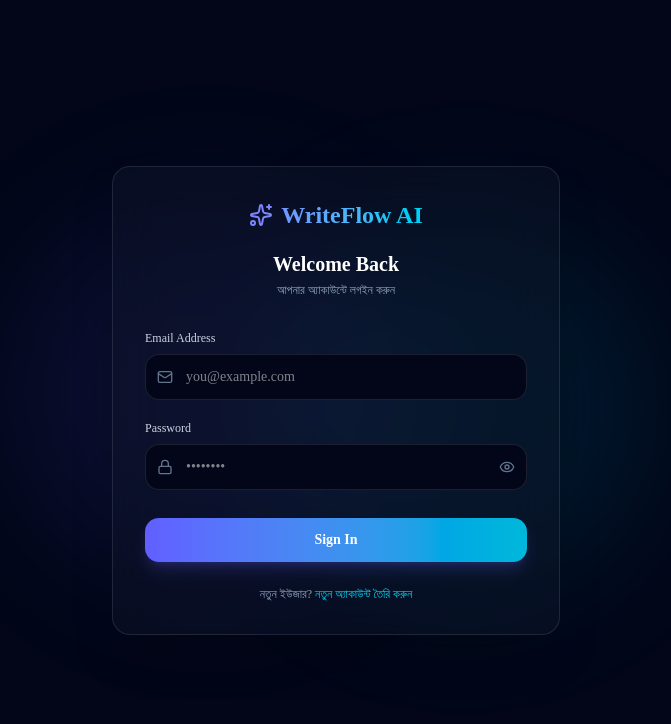
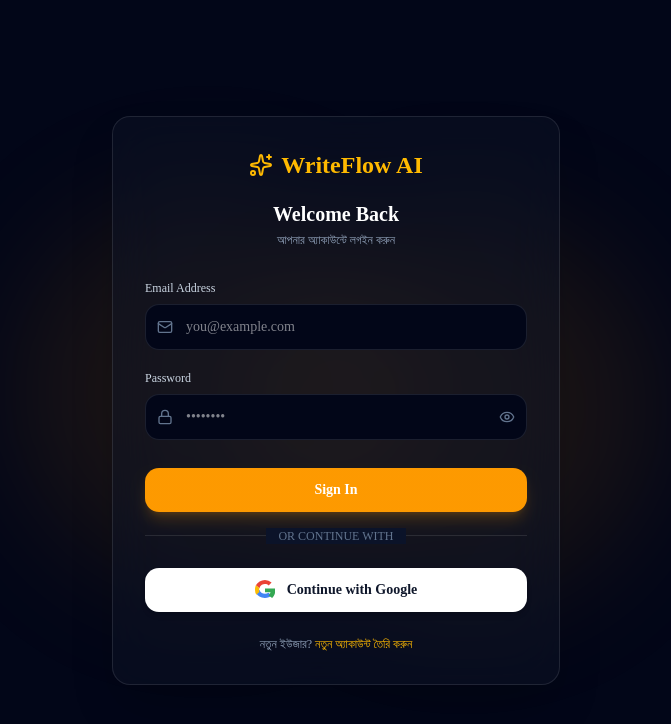
Before and after one commit to shiuly-28/writeflow-ai, a Next.js app: page /login in a window 1280 px wide. Shown: the top 724 px of the page, without its empty margins (304-975 px from the left). Built offline with nearby package versions, Linux system fonts and the light colour scheme.

Commit message:
google OAuth login button and integration to login pageZ

```diff
--- a/app/login/page.tsx
+++ b/app/login/page.tsx
@@ -2,7 +2,7 @@
 
 import { useState, useEffect } from "react";
 import Link from "next/link";
-import { useRouter } from "next/navigation"; // 💡 useSearchParams ফেলে দেওয়া হয়েছে
+import { useRouter } from "next/navigation";
 import { signIn } from "next-auth/react";
 import { Sparkles, Mail, Lock, Eye, EyeOff } from "lucide-react";
 
@@ -12,15 +12,17 @@
   const [error, setError] = useState("");
   const [success, setSuccess] = useState("");
   const [loading, setLoading] = useState(false);
+  const [googleLoading, setGoogleLoading] = useState(false); // 🎯 গুগল লোডিংয়ের জন্য আলাদা স্টেট
   const [showPassword, setShowPassword] = useState(false);
   const router = useRouter();
 
-  // 💡 ব্রাউজারে পেজ লোড হওয়ার পর পিওর জাভাস্ক্রিপ্ট দিয়ে success মেসেজ রিড করা
   useEffect(() => {
     if (typeof window !== "undefined") {
       const params = new URLSearchParams(window.location.search);
       const msg = params.get("success");
+      const authError = params.get("error"); // যদি গুগল লগইনে কোনো এরর আসে
       if (msg) setSuccess(msg);
+      if (authError) setError("গুগল লগইন ব্যর্থ হয়েছে। আবার চেষ্টা করুন।");
     }
   }, []);
 
@@ -40,7 +42,6 @@
       if (res?.error) {
         setError("ভুল ইমেইল অথবা পাসওয়ার্ড! আবার চেষ্টা করুন।");
       } else {
-        // role অনুযায়ী redirect
         const session = await fetch("/api/auth/session").then((r) => r.json());
         const role = session?.user?.role;
         router.push(role === "admin" ? "/admin" : "/dashboard");
@@ -53,16 +54,30 @@
     }
   };
 
+  // 🎯 গুগল লগইন হ্যান্ডেল করার ফাংশন
+  const handleGoogleSignIn = async () => {
+    setGoogleLoading(true);
+    setError("");
+    try {
+      // এটি সরাসরি ইউজারকে গুগলের অফিশিয়াল লগইন স্ক্রিনে নিয়ে যাবে
+      // লগইন সফল হলে NextAuth অটোমেটিক সেশন তৈরি করে ড্যাশবোর্ডে রিডাইরেক্ট করবে
+      await signIn("google", { callbackUrl: "/dashboard" });
+    } catch (err) {
+      setError("গুগল সার্ভারে কানেক্ট করতে সমস্যা হচ্ছে।");
+      setGoogleLoading(false);
+    }
+  };
+
   return (
     <div className="min-h-screen bg-slate-950 flex items-center justify-center p-4 relative overflow-hidden">
       {/* Background Glows */}
-      <div className="absolute top-1/4 left-1/4 w-96 h-96 bg-indigo-500/10 rounded-full blur-3xl" />
-      <div className="absolute bottom-1/4 right-1/4 w-96 h-96 bg-cyan-500/10 rounded-full blur-3xl" />
+      <div className="absolute top-1/4 left-1/4 w-96 h-96 bg-amber-500/10 rounded-full blur-3xl" />
+      <div className="absolute bottom-1/4 right-1/4 w-96 h-96 bg-amber-500/10 rounded-full blur-3xl" />
 
       <div className="w-full max-w-md backdrop-blur-xl bg-slate-900/40 border border-white/10 p-8 rounded-2xl shadow-2xl relative z-10">
         <div className="text-center mb-8">
-          <Link href="/" className="inline-flex items-center gap-2 text-2xl font-bold bg-gradient-to-r from-indigo-400 to-cyan-400 bg-clip-text text-transparent">
-            <Sparkles className="h-6 w-6 text-indigo-400" />
+          <Link href="/" className="inline-flex items-center gap-2 text-2xl font-bold bg-gradient-to-r from-amber-400 to-amber-400 bg-clip-text text-transparent">
+            <Sparkles className="h-6 w-6 text-amber-400" />
             WriteFlow AI
           </Link>
           <h2 className="text-xl font-semibold mt-4 text-white">Welcome Back</h2>
@@ -81,6 +96,8 @@
           </div>
         )}
 
+
+
         <form onSubmit={handleSubmit} className="space-y-5">
           {/* Email Field */}
           <div>
@@ -93,7 +110,7 @@
                 value={email}
                 onChange={(e) => setEmail(e.target.value)}
                 placeholder="you@example.com"
-                className="w-full rounded-xl bg-slate-950 border border-white/10 pl-10 pr-4 py-3 text-sm text-white focus:outline-none focus:border-indigo-500 transition-colors"
+                className="w-full rounded-xl bg-slate-950 border border-white/10 pl-10 pr-4 py-3 text-sm text-white focus:outline-none focus:border-amber-500 transition-colors"
               />
             </div>
           </div>
@@ -109,7 +126,7 @@
                 value={password}
                 onChange={(e) => setPassword(e.target.value)}
                 placeholder="••••••••"
-                className="w-full rounded-xl bg-slate-950 border border-white/10 pl-10 pr-12 py-3 text-sm text-white focus:outline-none focus:border-indigo-500 transition-colors"
+                className="w-full rounded-xl bg-slate-950 border border-white/10 pl-10 pr-12 py-3 text-sm text-white focus:outline-none focus:border-amber-500 transition-colors"
               />
 
               <button
@@ -128,16 +145,55 @@
 
           <button
             type="submit"
-            disabled={loading}
-            className="w-full rounded-xl bg-gradient-to-r from-indigo-500 to-cyan-500 py-3 text-sm font-semibold text-white shadow-lg shadow-indigo-500/20 hover:opacity-95 transition-all mt-2 disabled:opacity-50"
+            disabled={loading || googleLoading}
+            className="w-full rounded-xl bg-gradient-to-r from-amber-500 to-amber-500 py-3 text-sm font-semibold text-white shadow-lg shadow-amber-500/20 hover:opacity-95 transition-all mt-2 disabled:opacity-50"
           >
             {loading ? "Signing In..." : "Sign In"}
           </button>
         </form>
+        {/* 🎯 "OR" ডিভাইডার */}
+        <div className="relative my-6 mt-4">
+          <div className="absolute inset-0 flex items-center">
+            <div className="w-full border-t border-white/10"></div>
+          </div>
+          <div className="relative flex justify-center text-xs uppercase">
+            <span className="bg-[#0b1329] px-3 text-slate-500">Or continue with</span>
+          </div>
+        </div>
+         {/* 🎯 গুগল সাইন-ইন বাটন */}
+        <button
+          type="button"
+          disabled={googleLoading || loading}
+          onClick={handleGoogleSignIn}
+          className="w-full flex items-center justify-center gap-3 rounded-xl bg-white text-slate-900 py-3 text-sm font-semibold hover:bg-slate-100 transition-all disabled:opacity-50 shadow-md mt-4"
+        >
+          {/* গুগল আইকন (SVG) */}
+          <svg className="h-5 w-5" viewBox="0 0 24 24">
+            <path
+              fill="#EA4335"
+              d="M5.266 9.765A7.077 7.077 0 0 1 12 4.909c1.69 0 3.218.6 4.418 1.582L19.91 3A11.954 11.954 0 0 0 12 0C7.27 0 3.19 2.583 1.018 6.418l4.248 3.347z"
+            />
+            <path
+              fill="#4285F4"
+              d="M16.04 15.345c-1.054.71-2.436 1.155-4.04 1.155a7.068 7.068 0 0 1-6.723-4.855l-4.26 3.3a11.96 11.96 0 0 0 10.983 6.555c3.245 0 6.18-1.073 8.354-2.909l-4.313-3.246z"
+            />
+            <path
+              fill="#FBBC05"
+              d="M5.277 14.268A7.054 7.054 0 0 1 4.909 12c0-.79.136-1.55.368-2.264L1.03 6.39A11.942 11.942 0 0 0 0 12c0 2.073.532 4.027 1.464 5.736l3.813-3.468z"
+            />
+            <path
+              fill="#34A853"
+              d="M23.491 10.091H12v4.51h6.636a5.673 5.673 0 0 1-2.464 3.718l4.313 3.245c2.527-2.336 3.982-5.782 3.982-9.782 0-.582-.055-1.145-.173-1.691z"
+            />
+          </svg>
+          {googleLoading ? "Connecting to Google..." : "Continue with Google"}
+        </button>
+
+
 
         <p className="text-center text-xs text-slate-400 mt-6">
           নতুন ইউজার?{" "}
-          <Link href="/register" className="text-cyan-400 hover:underline font-medium">
+          <Link href="/register" className="text-amber-400 hover:underline font-medium">
             নতুন অ্যাকাউন্ট তৈরি করুন
           </Link>
         </p>
```
